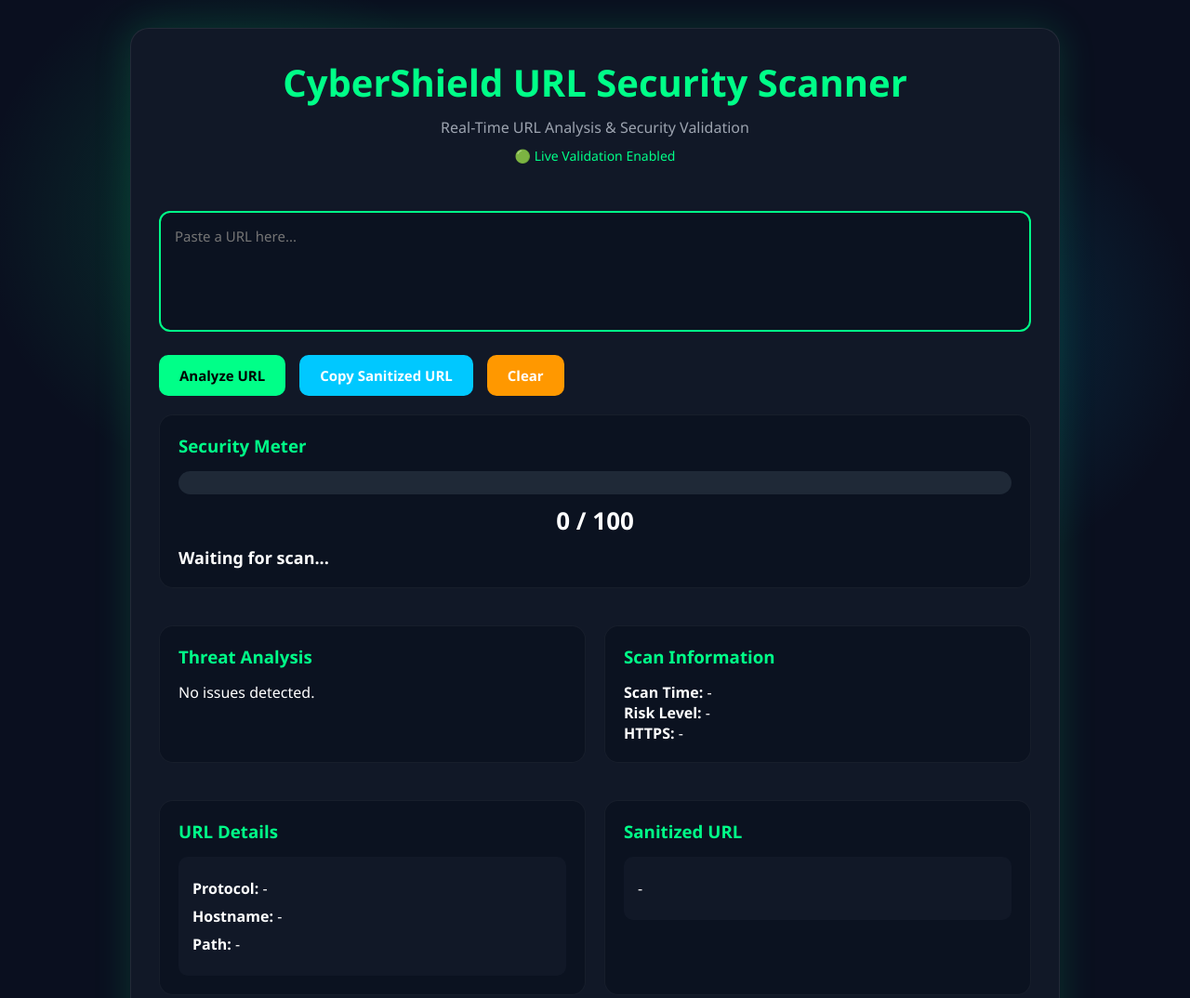
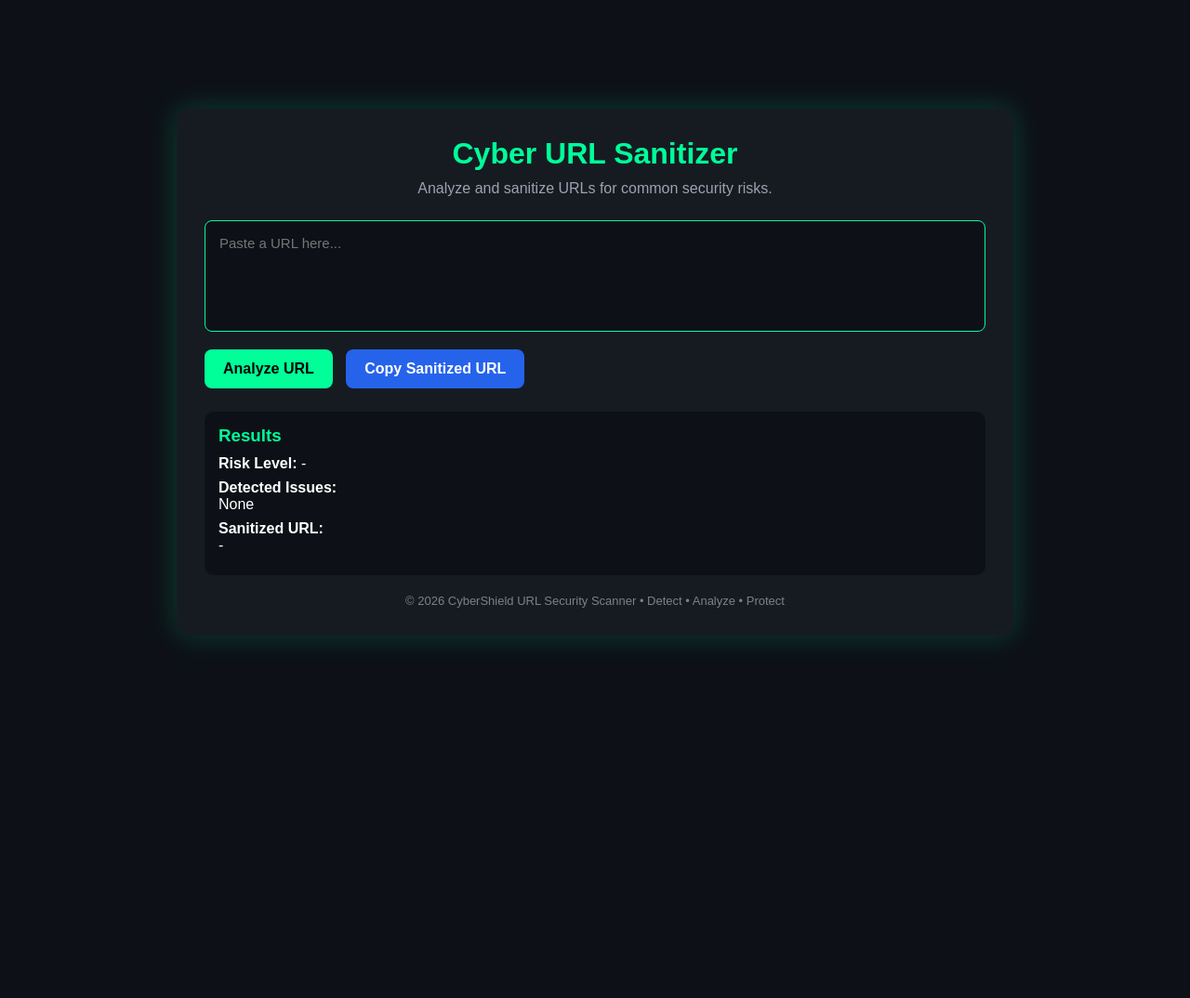
Before and after one commit to kodiyatarRadhika/QRSHILED-, a plain HTML site: page index.html in a window 1280 px wide. Shown: the top 1074 px of the page at 93% size. After the commit the page ends 800 px from the top, so only its background shows below. Drawn offline with Linux system fonts and the light colour scheme.

Commit message:
Update index.html

```diff
--- a/index.html
+++ b/index.html
@@ -3,499 +3,350 @@
 <head>
 <meta charset="UTF-8">
 <meta name="viewport" content="width=device-width, initial-scale=1.0">
-
-<title>CyberShield URL Security Scanner</title>
+<title>Cyber URL Sanitizer</title>
 
 <style>
-
 *{
 margin:0;
 padding:0;
 box-sizing:border-box;
-font-family:Segoe UI,Tahoma,Geneva,Verdana,sans-serif;
+font-family:Arial,Helvetica,sans-serif;
 }
 
 body{
-background:#0a0f1f;
+background:#0d1117;
 color:white;
+display:flex;
+justify-content:center;
+align-items:center;
 min-height:100vh;
-padding:30px;
-background-image:
-radial-gradient(circle at 20% 20%,rgba(0,255,136,.15),transparent 20%),
-radial-gradient(circle at 80% 30%,rgba(0,200,255,.15),transparent 20%);
+padding:20px;
 }
 
 .container{
-max-width:1000px;
-margin:auto;
-background:#111827;
-border:1px solid rgba(255,255,255,.08);
-border-radius:20px;
+width:100%;
+max-width:900px;
+background:#161b22;
 padding:30px;
-box-shadow:0 0 40px rgba(0,255,136,.15);
+border-radius:15px;
+box-shadow:0 0 30px rgba(0,255,150,.2);
 }
 
-.header{
+h1{
 text-align:center;
-margin-bottom:30px;
+margin-bottom:10px;
+color:#00ff99;
 }
 
-.header h1{
-font-size:2.5rem;
-color:#00ff88;
-margin-bottom:10px;
-}
-
-.header p{
+.subtitle{
+text-align:center;
+margin-bottom:25px;
 color:#9ca3af;
 }
 
 textarea{
 width:100%;
-height:130px;
-background:#0b1220;
-border:2px solid #00ff88;
-border-radius:12px;
+height:120px;
 padding:15px;
+background:#0d1117;
+border:1px solid #00ff99;
+border-radius:8px;
 color:white;
+resize:none;
 font-size:15px;
-resize:none;
-outline:none;
-margin-top:20px;
-}
-
-textarea:focus{
-box-shadow:0 0 15px rgba(0,255,136,.4);
-}
-
-.button-group{
-display:flex;
-gap:15px;
-margin-top:20px;
-flex-wrap:wrap;
 }
 
 button{
+margin-top:15px;
+padding:12px 20px;
 border:none;
-padding:12px 22px;
-border-radius:10px;
+border-radius:8px;
 cursor:pointer;
+font-size:16px;
 font-weight:bold;
-font-size:15px;
 transition:.3s;
 }
 
-.scan-btn{
-background:#00ff88;
+.scan{
+background:#00ff99;
 color:black;
 }
 
-.copy-btn{
-background:#00c8ff;
-color:white;
+.scan:hover{
+transform:scale(1.05);
 }
 
-.clear-btn{
-background:#ff9800;
+.copy{
+background:#2563eb;
 color:white;
+margin-left:10px;
 }
 
-button:hover{
-transform:translateY(-3px);
-box-shadow:0 0 20px rgba(255,255,255,.2);
+.output{
+margin-top:25px;
+padding:15px;
+background:#0d1117;
+border-radius:10px;
 }
 
-.card{
-background:#0b1220;
-border-radius:15px;
-padding:20px;
-margin-top:20px;
-border:1px solid rgba(255,255,255,.05);
+.output h3{
+color:#00ff99;
+margin-bottom:10px;
 }
 
-.card h3{
-color:#00ff88;
-margin-bottom:15px;
+.result{
+margin:8px 0;
+word-break:break-word;
 }
 
-.meter-container{
-width:100%;
-height:25px;
-background:#1f2937;
-border-radius:20px;
-overflow:hidden;
-}
-
-.meter-fill{
-height:100%;
-width:0%;
-background:linear-gradient(90deg,#00ff88,#00c8ff);
-transition:1s;
-}
-
-.score{
-text-align:center;
-font-size:26px;
-margin-top:10px;
+.low{
+color:#22c55e;
 font-weight:bold;
-}
-
-.status{
-font-size:18px;
-font-weight:bold;
-margin-top:10px;
-}
-
-.safe{
-color:#22c55e;
 }
 
 .medium{
 color:#facc15;
+font-weight:bold;
 }
 
 .high{
 color:#ef4444;
-}
-
-.grid{
-display:grid;
-grid-template-columns:1fr 1fr;
-gap:20px;
-margin-top:20px;
-}
-
-.info-box{
-background:#111827;
-padding:15px;
-border-radius:10px;
-}
-
-.info-box p{
-margin:8px 0;
-word-break:break-word;
-}
-
-#issues ul{
-padding-left:20px;
+font-weight:bold;
 }
 
 .footer{
 text-align:center;
-margin-top:30px;
-color:#9ca3af;
-font-size:14px;
+margin-top:20px;
+font-size:13px;
+color:gray;
 }
-
-.live-indicator{
-margin-top:10px;
-font-size:14px;
-color:#00ff88;
-}
-
-@media(max-width:768px){
-
-.grid{
-grid-template-columns:1fr;
-}
-
-.header h1{
-font-size:2rem;
-}
-
-}
-
 </style>
 </head>
+
 <body>
 
 <div class="container">
 
-<div class="header">
-<h1>CyberShield URL Security Scanner</h1>
-<p>Real-Time URL Analysis & Security Validation</p>
-<div class="live-indicator">
-🟢 Live Validation Enabled
-</div>
-</div>
+<h1>Cyber URL Sanitizer</h1>
+
+<p class="subtitle">
+Analyze and sanitize URLs for common security risks.
+</p>
 
 <textarea
 id="urlInput"
-placeholder="Paste a URL here..."
-oninput="liveValidate()"></textarea>
+placeholder="Paste a URL here..."></textarea>
 
-<div class="button-group">
+<br>
 
-<button class="scan-btn" onclick="scanURL()">
+<button class="scan" onclick="scanURL()">
 Analyze URL
 </button>
 
-<button class="copy-btn" onclick="copySanitized()">
+<button class="copy" onclick="copyURL()">
 Copy Sanitized URL
 </button>
 
-<button class="clear-btn" onclick="clearAll()">
-Clear
-</button>
+<div class="output">
 
+<h3>Results</h3>
+
+<div class="result">
+<b>Risk Level:</b>
+<span id="risk">-</span>
 </div>
 
-<div class="card">
-
-<h3>Security Meter</h3>
-
-<div class="meter-container">
-<div id="meterFill" class="meter-fill"></div>
+<div class="result">
+<b>Detected Issues:</b>
+<div id="issues">None</div>
 </div>
 
-<div id="score" class="score">
-0 / 100
-</div>
-
-<div id="status" class="status">
-Waiting for scan...
-</div>
-
-</div>
-
-<div class="grid">
-
-<div class="card">
-
-<h3>Threat Analysis</h3>
-
-<div id="issues">
-No issues detected.
-</div>
-
-</div>
-
-<div class="card">
-
-<h3>Scan Information</h3>
-
-<p><strong>Scan Time:</strong>
-<span id="scanTime">-</span>
-</p>
-
-<p><strong>Risk Level:</strong>
-<span id="riskLevel">-</span>
-</p>
-
-<p><strong>HTTPS:</strong>
-<span id="httpsStatus">-</span>
-</p>
-
-</div>
-
-</div>
-
-<div class="grid">
-
-<div class="card">
-
-<h3>URL Details</h3>
-
-<div class="info-box">
-
-<p>
-<strong>Protocol:</strong>
-<span id="protocol">-</span>
-</p>
-
-<p>
-<strong>Hostname:</strong>
-<span id="hostname">-</span>
-</p>
-
-<p>
-<strong>Path:</strong>
-<span id="pathname">-</span>
-</p>
-
-</div>
-
-</div>
-
-<div class="card">
-
-<h3>Sanitized URL</h3>
-
-<div class="info-box">
-
-<p id="sanitizedOutput">
--
-</p>
-
-</div>
-
+<div class="result">
+<b>Sanitized URL:</b>
+<div id="clean">-</div>
 </div>
 
 </div>
 
 <div class="footer">
-© 2026 CyberShield URL Scanner • Secure • Fast • Offline
+© 2026 CyberShield URL Security Scanner • Detect • Analyze • Protect
+</div>
+
 </div>
 
 <script>
 
-let sanitizedURL = "";
-  <script>
+let sanitizedURL="";
 
-let sanitizedURL="";
-let score=100;
-
-function liveValidate(){
+function scanURL(){
 
 const input=document.getElementById("urlInput").value.trim();
 
-if(input.length===0){
+const risk=document.getElementById("risk");
 
-document.getElementById("issues").innerHTML="Waiting for scan...";
-document.getElementById("sanitized").innerHTML="-";
-document.getElementById("urlInfo").innerHTML="No data available.";
-document.getElementById("scanInfo").innerHTML="Ready to analyze.";
+const issues=document.getElementById("issues");
 
-updateMeter(0,"");
+const clean=document.getElementById("clean");
+
+let findings=[];
+
+let score=0;
+
+sanitizedURL=input;
+
+if(input===""){
+
+risk.innerHTML="No URL";
+
+issues.innerHTML="Enter a URL.";
+
+clean.innerHTML="-";
 
 return;
 
 }
 
-scanURL(true);
-
-}
-
-function scanURL(live=false){
-
-const start=performance.now();
-
-const input=document.getElementById("urlInput").value.trim();
-
-const issues=[];
-
-score=100;
-
-sanitizedURL=input;
-
-if(input==="") return;
-
 if(input.toLowerCase().startsWith("javascript:")){
 
-issues.push("❌ Dangerous javascript: protocol detected");
+findings.push("Dangerous javascript: protocol detected");
 
 sanitizedURL="about:blank";
 
-score-=60;
+score+=5;
 
 }
 
 if(input.toLowerCase().startsWith("data:")){
 
-issues.push("❌ Dangerous data: protocol detected");
+findings.push("Dangerous data: protocol detected");
 
 sanitizedURL="about:blank";
 
-score-=60;
+score+=5;
 
 }
 
 if(input.includes("<")){
 
-issues.push("⚠ Contains < character");
+findings.push("Contains < character");
 
 sanitizedURL=sanitizedURL.replace(/</g,"");
 
-score-=8;
+score++;
 
 }
 
 if(input.includes(">")){
 
-issues.push("⚠ Contains > character");
+findings.push("Contains > character");
 
 sanitizedURL=sanitizedURL.replace(/>/g,"");
 
-score-=8;
+score++;
 
 }
 
 if(input.includes('"')){
 
-issues.push("⚠ Contains double quotes");
+findings.push("Contains double quotes");
 
 sanitizedURL=sanitizedURL.replace(/"/g,"");
 
-score-=5;
+score++;
 
 }
 
 if(input.includes("'")){
 
-issues.push("⚠ Contains single quotes");
+findings.push("Contains single quotes");
 
 sanitizedURL=sanitizedURL.replace(/'/g,"");
 
-score-=5;
-  function updateMeter(score, issueCount){
-
-const meter=document.getElementById("meter");
-const scoreText=document.getElementById("scoreText");
-const badge=document.getElementById("riskBadge");
-
-meter.style.width=score+"%";
-scoreText.innerHTML="Score: "+score+" / 100";
-
-if(score>=80){
-
-badge.innerHTML="<span class='badge safe'>🟢 SAFE</span>";
+score++;
 
 }
-else if(score>=50){
 
-badge.innerHTML="<span class='badge medium'>🟡 MEDIUM RISK</span>";
+if(input.includes(" ")){
+
+findings.push("Contains spaces");
+
+sanitizedURL=sanitizedURL.replace(/\s+/g,"");
+
+score++;
 
 }
-else{
 
-badge.innerHTML="<span class='badge danger'>🔴 HIGH RISK</span>";
+if(input.length>200){
+
+findings.push("Very long URL");
+
+score++;
+
+}
+
+try{
+
+let u=new URL(sanitizedURL);
+
+if(u.protocol!=="http:" && u.protocol!=="https:"){
+
+findings.push("Non HTTP/HTTPS protocol");
+
+score+=2;
+
+}
+
+}catch{
+
+findings.push("Invalid URL format");
+
+score+=3;
+
+}
+
+clean.textContent=sanitizedURL;
+
+if(findings.length===0){
+
+issues.innerHTML="No security issues detected.";
+
+risk.innerHTML="<span class='low'>LOW</span>";
+
+return;
+
+}
+
+issues.innerHTML="<ul>"+findings.map(x=>"<li>"+x+"</li>").join("")+"</ul>";
+
+if(score>=5){
+
+risk.innerHTML="<span class='high'>HIGH</span>";
+
+}else if(score>=2){
+
+risk.innerHTML="<span class='medium'>MEDIUM</span>";
+
+}else{
+
+risk.innerHTML="<span class='low'>LOW</span>";
 
 }
 
 }
 
-function copySanitized(){
+function copyURL(){
 
-if(sanitizedURL===""){
+if(!sanitizedURL){
 
 alert("Nothing to copy.");
+
 return;
 
 }
 
 navigator.clipboard.writeText(sanitizedURL);
 
-alert("Sanitized URL copied successfully.");
-
-}
-
-function clearAll(){
-
-document.getElementById("urlInput").value="";
-document.getElementById("issues").innerHTML="Waiting for scan...";
-document.getElementById("sanitized").innerHTML="-";
-document.getElementById("urlInfo").innerHTML="No data available.";
-document.getElementById("scanInfo").innerHTML="Ready to analyze.";
-
-sanitizedURL="";
-
-updateMeter(0,0);
-
-}
-
-window.onload=function(){
-
-updateMeter(0,0);
+alert("Sanitized URL copied.");
 
 }
 
```
